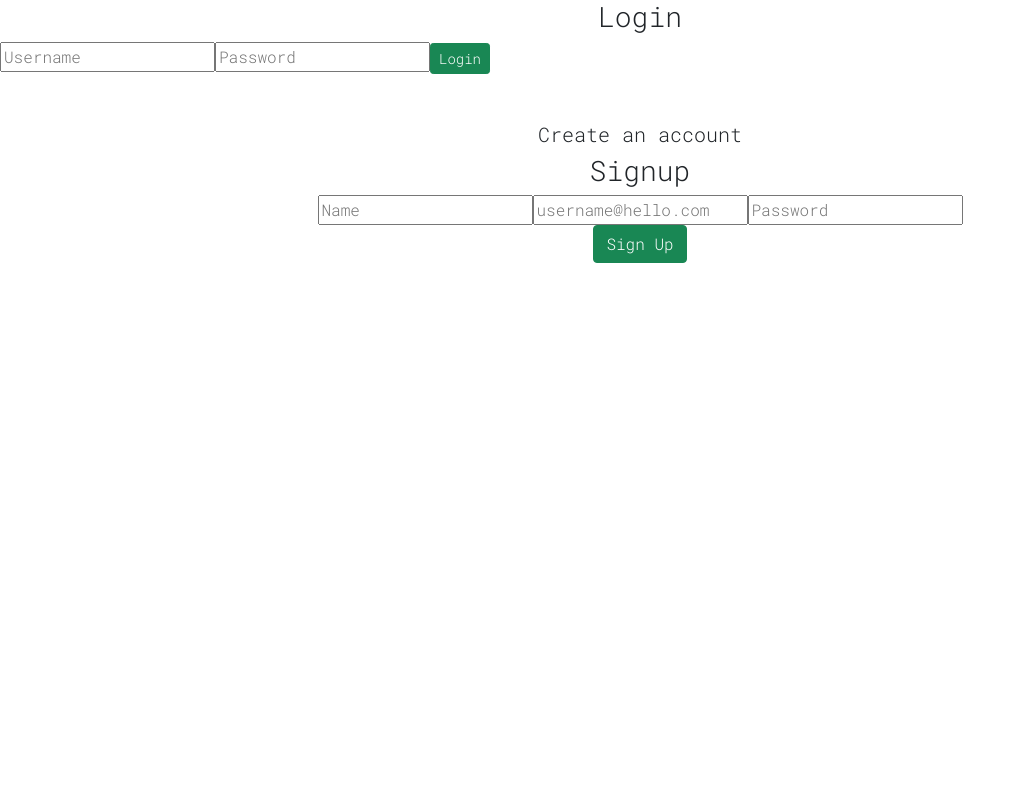
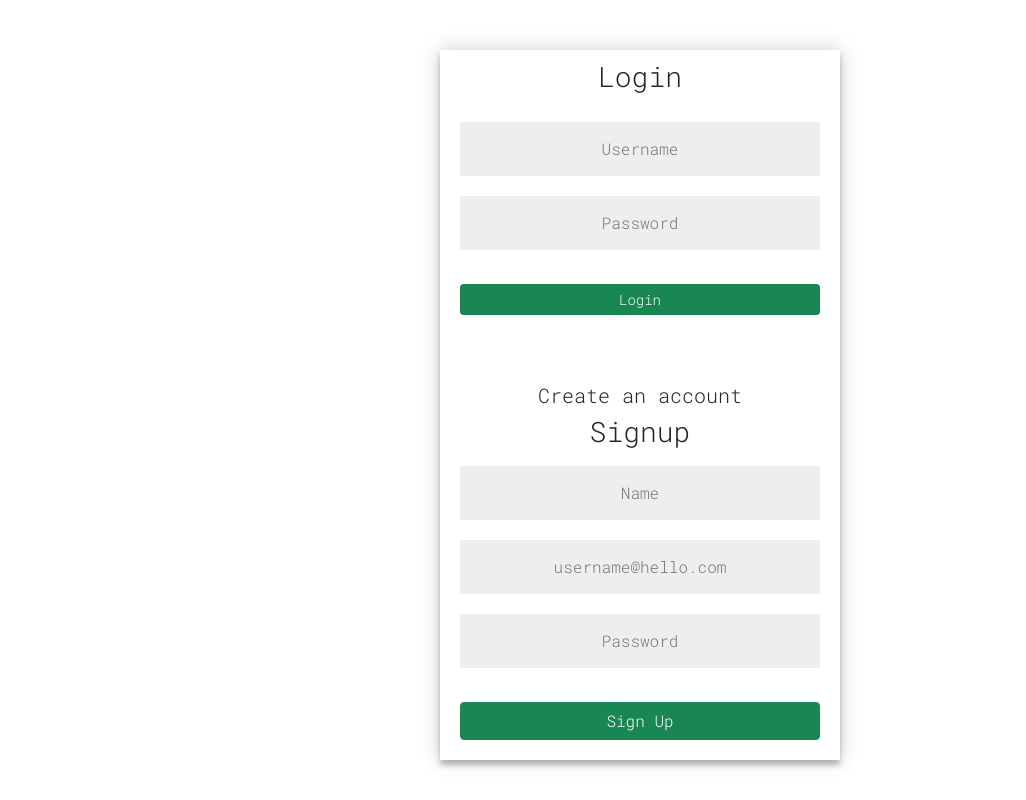
Before and after one commit to czaudiovisual/photo-studio-project, a React (Create React App) app in the folder client/: page /clients/new in a window 1280 px wide. Shown: the whole page, without its empty margins (0-1026 px from the left). Built offline with nearby package versions, Linux system fonts and the light colour scheme; no server answers.

Commit message:
Css and navbar

```diff
--- a/client/src/App.css
+++ b/client/src/App.css
@@ -22,3 +22,38 @@ body {
   margin-right: 20px;
   border-radius: 20%;
 }
+
+.body-app {
+  display: flex;
+  min-height: 100vh;
+  justify-content: center;
+  align-items: center;
+}
+
+.form-outsider {
+  margin-top: 10px
+}
+
+.form-container {
+  width:400px;
+  background-color: white;
+  margin: auto;
+  box-shadow: 0 0 20px 0 rgba(0, 0, 0, 0.2), 0 5px 5px 0 rgba(0, 0, 0, 0.24);
+  padding: 10px;
+}
+
+.register-form {
+  display: flex;
+  flex-direction: column;
+  justify-content: space-evenly;
+  padding: 10px;
+}
+
+.form-field {
+  text-align: center;
+  margin: 10px 0 10px 0;
+  padding: 15px;
+  font-size: 16px;
+  border: 0;
+  background-color: rgb(238, 238, 238);
+}
--- a/client/src/App.js
+++ b/client/src/App.js
@@ -49,7 +49,7 @@ function App() {
               <ClientsComponent currentUser={currentUser} />
             </Route>
             <Route exact path="/clients/new">
-              <ClientForm key={clients.id} currentUser={currentUser} addClient={addClient}/>
+              <ClientForm key={ClientsComponent.id} currentUser={currentUser} addClient={addClient}/>
             </Route>
           </Switch>
         </Router>
--- a/client/src/LoginForm.js
+++ b/client/src/LoginForm.js
@@ -25,8 +25,8 @@ function LoginForm({ setCurrentUser }) {
 
     return (
         <div className="body-app">
-            <div className="form-outsider">
-                <div className="form-container">
+        <div className="form-outsider">
+            <div className="form-container">
                     <h3 className="App">Login</h3>
                     <form className="register-form" onSubmit={handleOnSubmit}>
                         <input
@@ -45,6 +45,7 @@ function LoginForm({ setCurrentUser }) {
                             id="password"
                             placeholder="Password"
                         />
+                        <br/>
                         <Button variant="success" size="sm" type="submit">Login</Button>{' '}
                     </form>
                     <br />
--- a/client/src/components/NavigationBar.js
+++ b/client/src/components/NavigationBar.js
@@ -5,7 +5,7 @@ function NavigationBar() {
 
     return (
         <div>
-            <Navbar bg="primary" variant="dark">
+            <Navbar bg="dark" variant="dark">
                 <Container>
                     <img className="photo-size" alt="icon" src="https://smallimg.pngkey.com/png/small/118-1185948_710-cartoon-illustration-of-hand-with-camera-clipart.png" />
                     <Navbar.Brand>Photo Studio Manager</Navbar.Brand>
```
